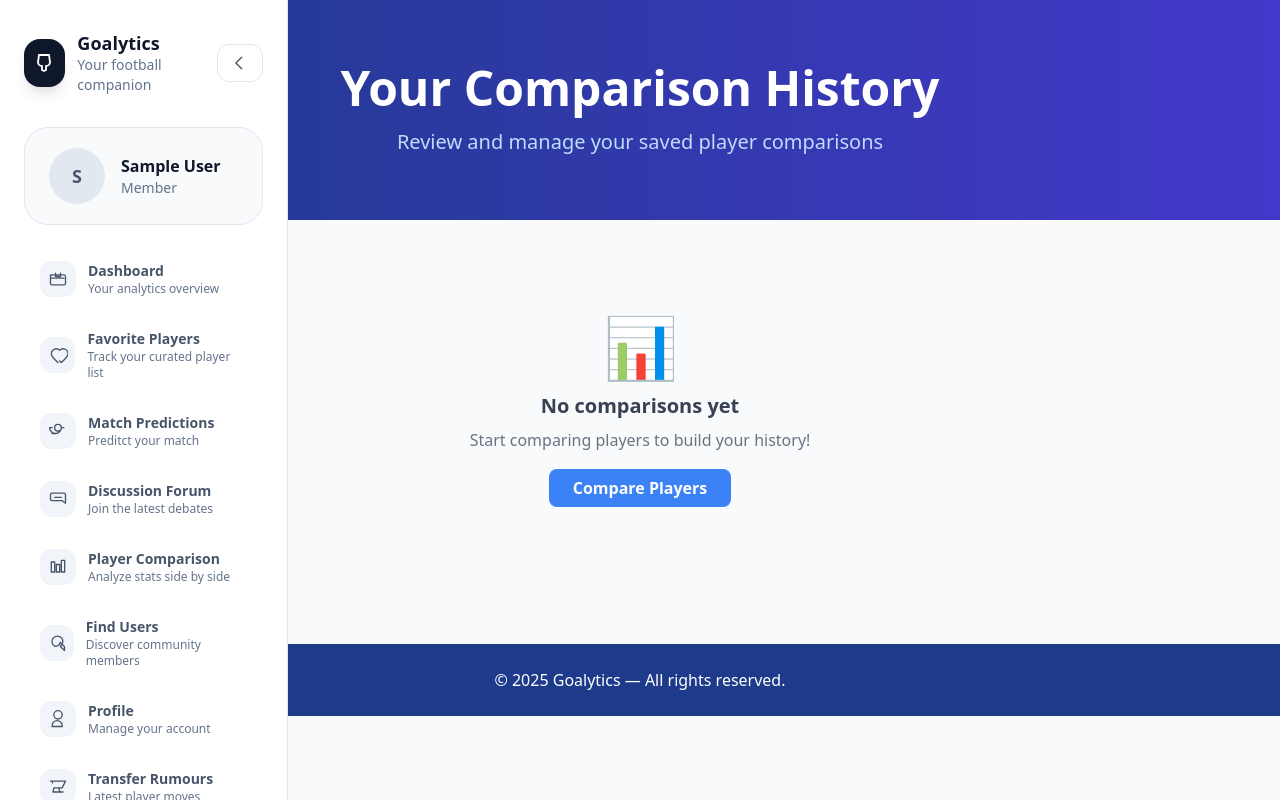
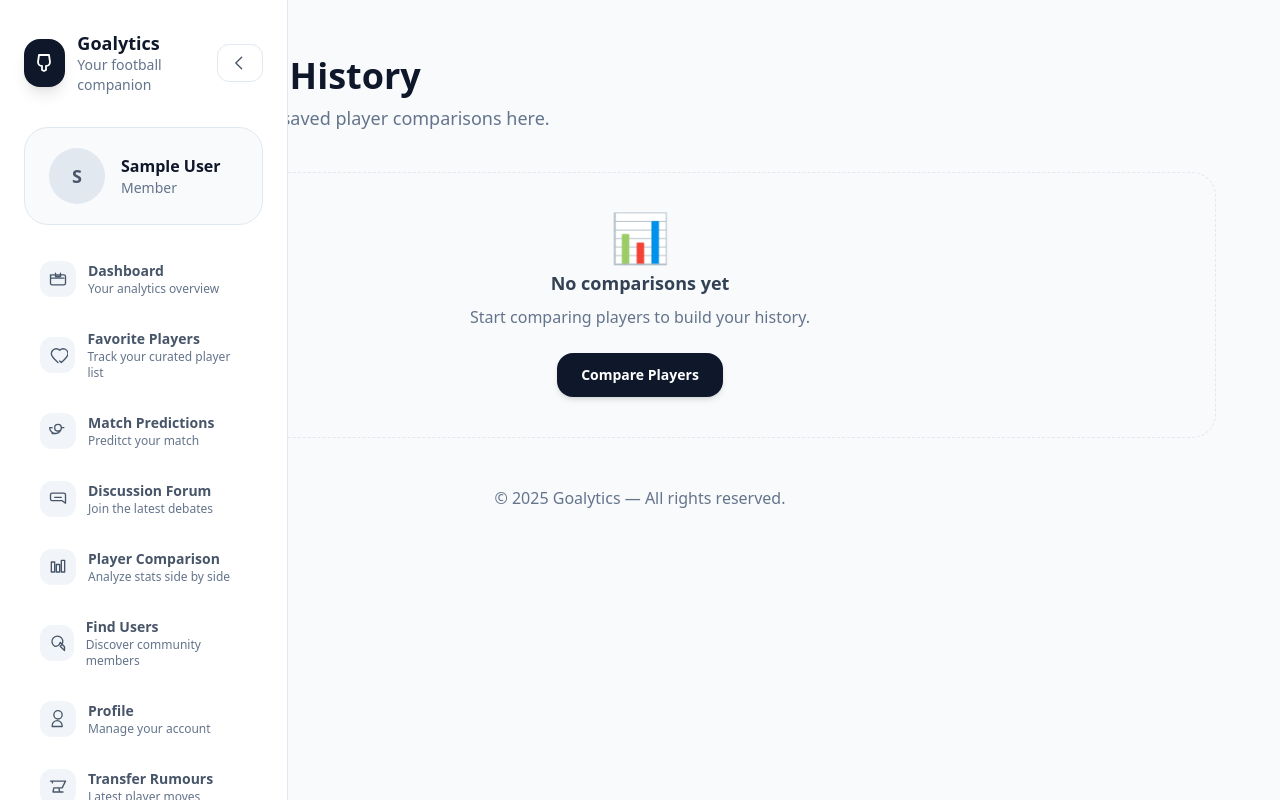
Before and after one commit to pbp-kelompok-B04/goalytics, a Django app: page /comparison/comparison-history/ in a window 1280 px wide. Run offline with Django 5.2, Linux system fonts and the light colour scheme; the visitor is signed in with stand-in values (Sample User, id 1); data that the repository does not hold is empty; some libraries are stand-ins or nearby versions.

Commit message:
ubah UI + autoload

```diff
--- a/comparison/templates/comparison/comparison_history.html
+++ b/comparison/templates/comparison/comparison_history.html
@@ -3,42 +3,58 @@
 {% block title %}Comparison History{% endblock %}
 
 {% block content %}
-<section class="bg-gradient-to-r from-blue-900 to-indigo-700 text-white py-16 px-4">
-  <div class="max-w-4xl mx-auto text-center">
-    <h1 class="text-4xl md:text-5xl font-bold mb-4">Your Comparison History</h1>
-    <p class="text-lg md:text-xl text-blue-200">
-      Review and manage your saved player comparisons
+<section class="w-full px-4 py-6 sm:px-8 lg:px-12">
+  <div class="mx-auto max-w-6xl space-y-10">
+    <header class="space-y-3">
+      <p class="text-sm font-semibold uppercase tracking-wide text-slate-500">History</p>
+      <div class="space-y-2">
+        <h1 class="text-3xl font-semibold text-slate-900 md:text-4xl">Comparison History</h1>
+        <p class="max-w-3xl text-base text-slate-500 md:text-lg">
+          Review and manage your saved player comparisons here.
         </p>
       </div>
-</section>
+    </header>
 
-<section class="max-w-6xl mx-auto px-6 py-12">
     {% if user.is_authenticated %}
-    <div id="comparisons-container">
-      <!-- Comparisons akan di-load via AJAX -->
-      <div class="text-center py-8">
-        <div class="animate-spin rounded-full h-12 w-12 border-b-2 border-blue-600 mx-auto"></div>
-        <p class="text-gray-600 mt-4">Loading your comparisons...</p>
+    <div id="comparisons-container" class="space-y-6">
+      <div class="flex items-center justify-center py-10">
+        <div class="flex items-center gap-3 text-slate-500">
+          <span class="h-5 w-5 animate-spin rounded-full border-2 border-slate-200 border-l-slate-700"></span>
+          <span>Loading your comparisons...</span>
+        </div>
       </div>
     </div>
     {% else %}
     <div class="text-center py-12">
-      <p class="text-gray-600 text-lg mb-4">Please log in to view your comparison history.</p>
-      <a href="{% url 'users:login' %}" class="bg-blue-500 hover:bg-blue-400 text-white font-semibold py-2 px-6 rounded-lg">
+      <p class="text-slate-500 text-lg mb-4">Please log in to view your comparison history.</p>
+      <a href="{% url 'users:login' %}"
+         class="inline-flex items-center gap-2 rounded-2xl bg-slate-900 px-6 py-3 text-sm font-semibold text-white shadow-md transition hover:bg-slate-800">
         Login
       </a>
     </div>
     {% endif %}
+  </div>
 </section>
 
 <!-- Delete Confirmation Modal -->
-<div id="deleteModal" class="fixed inset-0 bg-gray-600 bg-opacity-50 hidden items-center justify-center z-50">
-  <div class="bg-white p-6 rounded-lg w-96">
-    <h3 class="text-lg font-bold mb-4">Delete Comparison</h3>
-    <p id="deleteMessage" class="text-gray-600 mb-4">Are you sure you want to delete this comparison?</p>
-    <div class="flex justify-end gap-2">
-      <button onclick="closeDeleteModal()" class="bg-gray-300 px-4 py-2 rounded hover:bg-gray-400 transition">Cancel</button>
-      <button onclick="confirmDelete()" class="bg-red-500 text-white px-4 py-2 rounded hover:bg-red-600 transition">Delete</button>
+<div id="deleteModal" class="fixed inset-0 z-50 hidden items-center justify-center bg-slate-900/60 p-4">
+  <div class="w-full max-w-md rounded-3xl border border-slate-200 bg-white p-6 shadow-2xl">
+    <div class="flex items-center justify-between mb-2">
+      <h3 class="text-lg font-semibold text-slate-900">Delete Comparison</h3>
+      <button type="button" onclick="closeDeleteModal()" class="text-slate-400 hover:text-slate-700">&times;</button>
+    </div>
+    <p id="deleteMessage" class="text-slate-600 mb-4 text-sm">
+      Are you sure you want to delete this comparison?
+    </p>
+    <div class="flex justify-end gap-3">
+      <button type="button" onclick="closeDeleteModal()"
+              class="rounded-xl border border-slate-200 px-4 py-2 text-sm font-semibold text-slate-600 hover:border-slate-300">
+        Cancel
+      </button>
+      <button type="button" onclick="confirmDelete()"
+              class="rounded-xl bg-rose-500 px-4 py-2 text-sm font-semibold text-white hover:bg-rose-400">
+        Delete
+      </button>
     </div>
   </div>
 </div>
@@ -46,102 +62,68 @@
 <script>
 let comparisonToDelete = null;
 
-// Load saved comparisons
 async function loadComparisons() {
   try {
     const response = await fetch('/comparison/api/saved-comparisons/');
     const data = await response.json();
-
     const container = document.getElementById('comparisons-container');
 
-    if (data.comparisons.length === 0) {
+    if (!data.comparisons.length) {
       container.innerHTML = `
-        <div class="text-center py-12">
-          <div class="text-gray-400 text-6xl mb-4">📊</div>
-          <h3 class="text-xl font-semibold text-gray-700 mb-2">No comparisons yet</h3>
-          <p class="text-gray-500 mb-6">Start comparing players to build your history!</p>
-          <a href="{% url 'comparison' %}" class="bg-blue-500 hover:bg-blue-400 text-white font-semibold py-2 px-6 rounded-lg">
+        <div class="rounded-3xl border border-dashed border-slate-200 bg-slate-50 p-10 text-center text-slate-500">
+          <p class="text-5xl mb-2">📊</p>
+          <h3 class="text-lg font-semibold text-slate-700 mb-2">No comparisons yet</h3>
+          <p class="text-slate-500 mb-6">Start comparing players to build your history.</p>
+          <a href="{% url 'comparison' %}"
+             class="inline-flex items-center gap-2 rounded-2xl bg-slate-900 px-6 py-3 text-sm font-semibold text-white shadow-md hover:bg-slate-800">
             Compare Players
           </a>
-        </div>
-      `;
+        </div>`;
       return;
     }
 
     container.innerHTML = data.comparisons.map(comp => `
-      <div class="bg-white rounded-xl shadow-md border border-gray-200 mb-6 hover:shadow-lg transition">
-        <div class="p-6">
-          <!-- Header -->
+      <article class="rounded-3xl border border-slate-200 bg-white p-6 shadow-sm hover:shadow-md transition">
         <div class="flex justify-between items-start mb-4">
           <div>
-              <h3 class="text-xl font-bold text-blue-800">
-                ${comp.player1.name} <span class="text-gray-400 mx-2">vs</span> ${comp.player2.name}
+            <h3 class="text-lg font-semibold text-slate-900">
+              ${comp.player1.name} <span class="text-slate-400 mx-2">vs</span> ${comp.player2.name}
             </h3>
-              <p class="text-gray-600 text-sm mt-1">
-                ${comp.player1.club} • ${comp.player2.club}
-              </p>
-              <p class="text-gray-500 text-xs mt-1">
-                Saved on ${comp.created_at}
-              </p>
+            <p class="text-slate-500 text-sm mt-1">${comp.player1.club} • ${comp.player2.club}</p>
+            <p class="text-slate-400 text-xs mt-1">Saved on ${comp.created_at}</p>
           </div>
           <div class="flex gap-2">
             <button onclick="viewComparison(${comp.player1.id}, ${comp.player2.id})"
-                      class="bg-blue-500 hover:bg-blue-400 text-white px-4 py-2 rounded-lg text-sm font-semibold transition">
+                    class="rounded-2xl bg-slate-900 px-4 py-2 text-sm font-semibold text-white hover:bg-slate-800">
               View
             </button>
             <button onclick="openDeleteModal(${comp.id}, '${comp.player1.name}', '${comp.player2.name}')"
-                      class="bg-red-500 hover:bg-red-400 text-white px-4 py-2 rounded-lg text-sm font-semibold transition">
+                    class="rounded-2xl border border-rose-200 bg-rose-50 px-4 py-2 text-sm font-semibold text-rose-600 hover:bg-rose-100">
               Delete
             </button>
           </div>
         </div>
-
-          <!-- Player Info -->
-          <div class="grid md:grid-cols-2 gap-4 mb-4">
-            <div class="bg-blue-50 p-4 rounded-lg">
-              <h4 class="font-semibold text-blue-800 mb-2">${comp.player1.name}</h4>
-              <p class="text-sm text-blue-600">${comp.player1.position} • ${comp.player1.club}</p>
-            </div>
-            <div class="bg-green-50 p-4 rounded-lg">
-              <h4 class="font-semibold text-green-800 mb-2">${comp.player2.name}</h4>
-              <p class="text-sm text-green-600">${comp.player2.position} • ${comp.player2.club}</p>
-            </div>
-          </div>
-
-          <!-- Notes -->
         ${comp.notes ? `
-            <div class="bg-gray-50 p-4 rounded-lg border border-gray-200">
-              <h4 class="font-semibold text-gray-700 mb-2">Notes</h4>
-              <p class="text-gray-600 text-sm">${comp.notes}</p>
-            </div>
-          ` : ''}
-        </div>
-      </div>
-    `).join('');
-
-  } catch (error) {
-    console.error('Error loading comparisons:', error);
+          <div class="rounded-2xl border border-slate-200 bg-slate-50 p-4 text-sm text-slate-600">
+            <p>${comp.notes}</p>
+          </div>` : ''}
+      </article>`).join('');
+  } catch {
     document.getElementById('comparisons-container').innerHTML = `
-      <div class="text-center py-12">
-        <div class="text-red-400 text-6xl mb-4">⚠️</div>
-        <h3 class="text-xl font-semibold text-gray-700 mb-2">Error loading comparisons</h3>
-        <p class="text-gray-500">Please try again later.</p>
-      </div>
-    `;
+      <div class="rounded-3xl border border-dashed border-slate-200 bg-rose-50 p-10 text-center text-rose-600">
+        ⚠️ Error loading comparisons. Please try again later.
+      </div>`;
   }
 }
 
-// View comparison - redirect to comparison page dengan players yang sudah dipilih
-function viewComparison(player1Id, player2Id) {
-  // Redirect ke comparison page dengan parameters
-  window.location.href = `/comparison/comparison/?player1_id=${player1Id}&player2_id=${player2Id}`;
+function viewComparison(p1, p2) {
+  window.location.href = `/comparison/comparison/?player1_id=${p1}&player2_id=${p2}`;
 }
 
-// Delete modal functions
-function openDeleteModal(compId, player1Name, player2Name) {
-  comparisonToDelete = compId;
+function openDeleteModal(id, n1, n2) {
+  comparisonToDelete = id;
   document.getElementById('deleteMessage').textContent =
-    `Are you sure you want to delete the comparison between ${player1Name} and ${player2Name}?`;
+    `Are you sure you want to delete the comparison between ${n1} and ${n2}?`;
   document.getElementById('deleteModal').classList.remove('hidden');
 }
 
@@ -152,43 +134,25 @@
 
 async function confirmDelete() {
   if (!comparisonToDelete) return;
-
   try {
-    const response = await fetch(`/comparison/api/saved-comparisons/${comparisonToDelete}/delete/`, {
+    const res = await fetch(`/comparison/api/saved-comparisons/${comparisonToDelete}/delete/`, {
       method: 'DELETE',
-      headers: {
-        'X-CSRFToken': '{{ csrf_token }}'
-      }
+      headers: { 'X-CSRFToken': '{{ csrf_token }}' }
     });
-
-    const result = await response.json();
-
+    const result = await res.json();
     if (result.success) {
-      alert(result.message);
       closeDeleteModal();
-      await loadComparisons(); // Reload list
-    } else {
-      alert('Error: ' + result.error);
-    }
-  } catch (error) {
+      await loadComparisons();
+    } else alert(result.error);
+  } catch {
     alert('Error deleting comparison');
   }
 }
 
-// Load comparisons when page loads
 document.addEventListener('DOMContentLoaded', loadComparisons);
 </script>
 
-<style>
-.comparison-card {
-  transition: all 0.3s ease;
-}
-.comparison-card:hover {
-  transform: translateY(-2px);
-}
-</style>
-
-<footer class="bg-blue-900 text-white text-center py-6 mt-12">
+<footer class="text-center text-slate-500 py-6">
   <p>© 2025 Goalytics — All rights reserved.</p>
 </footer>
-{% endblock content %}
+{% endblock %}
```
Also changed, not shown: comparison/templates/comparison/comparison.html (+49 -0 lines), comparison/views.py (line endings or trailing spaces). Lines whose indentation alone changed are shown as unchanged.
